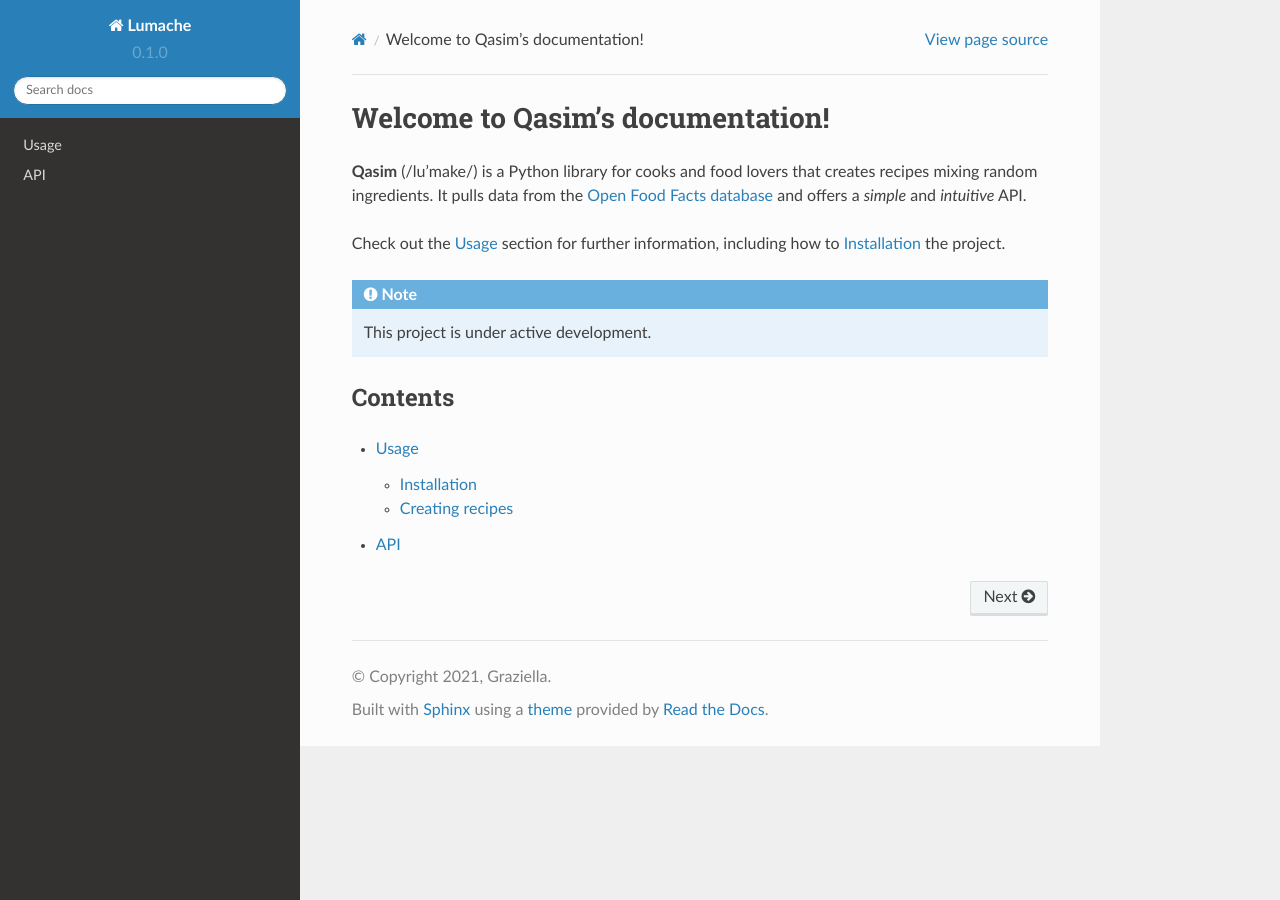
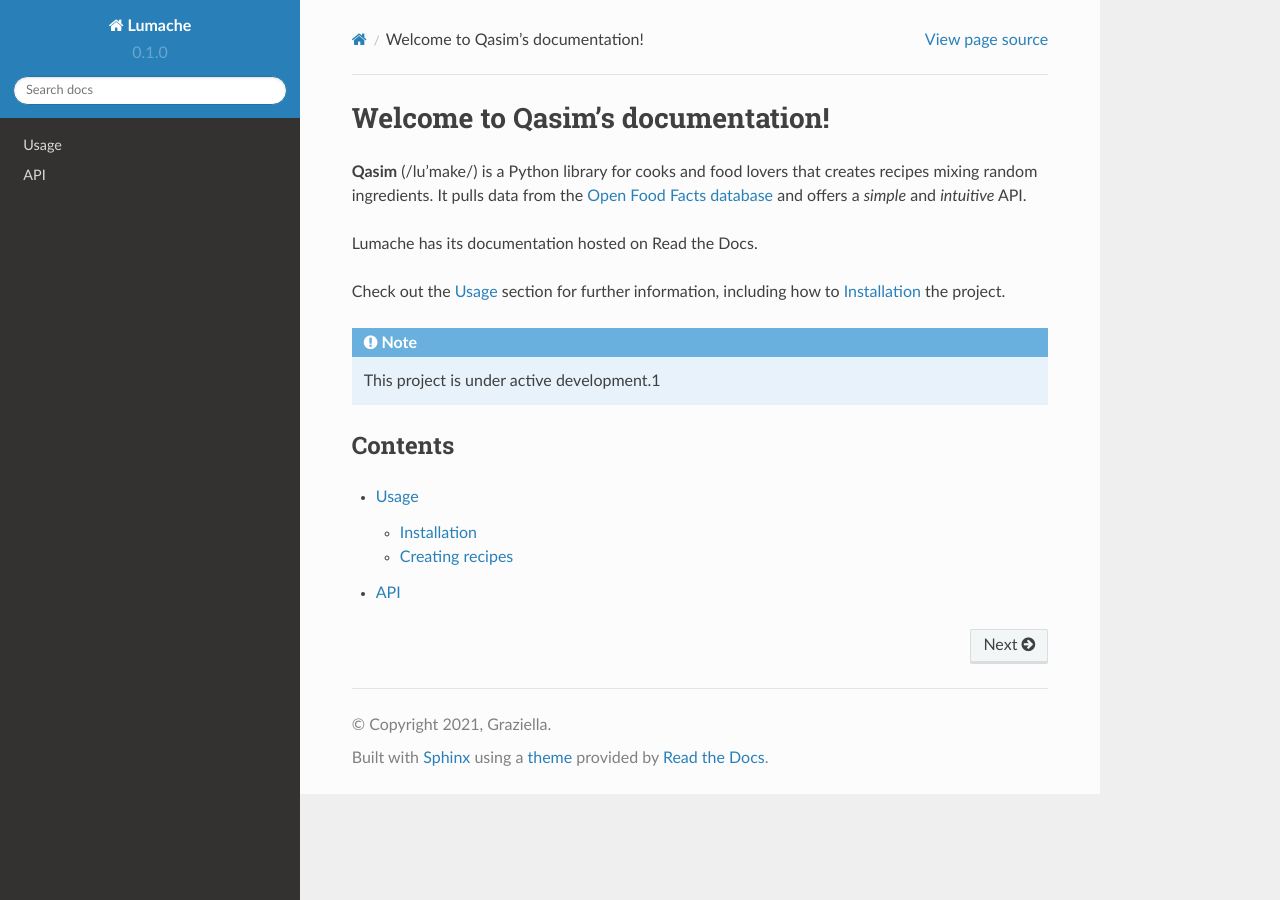
Before and after one commit to qsmrf56/IsasWebPortal, a Sphinx documentation site: the page built from IsasWebPortal/docs/source/index.rst, in a window 1280 px wide. Built offline with Sphinx 7.4.7 and the Read the Docs theme 2.0.0, drawn with Linux system fonts in a browser that asks for light colours; pages that are not in the unit, such as notebooks, are missing from menus.

Commit message:
Update 2
Test1

```diff
--- a/IsasWebPortal/docs/source/index.rst
+++ b/IsasWebPortal/docs/source/index.rst
@@ -6,12 +6,14 @@ that creates recipes mixing random ingredients.
 It pulls data from the `Open Food Facts database <https://world.openfoodfacts.org/>`_
 and offers a *simple* and *intuitive* API.
 
+Lumache has its documentation hosted on Read the Docs.
+
 Check out the :doc:`usage` section for further information, including
 how to :ref:`installation` the project.
 
 .. note::
 
-   This project is under active development.
+   This project is under active development.1
 
 Contents
 --------
```
